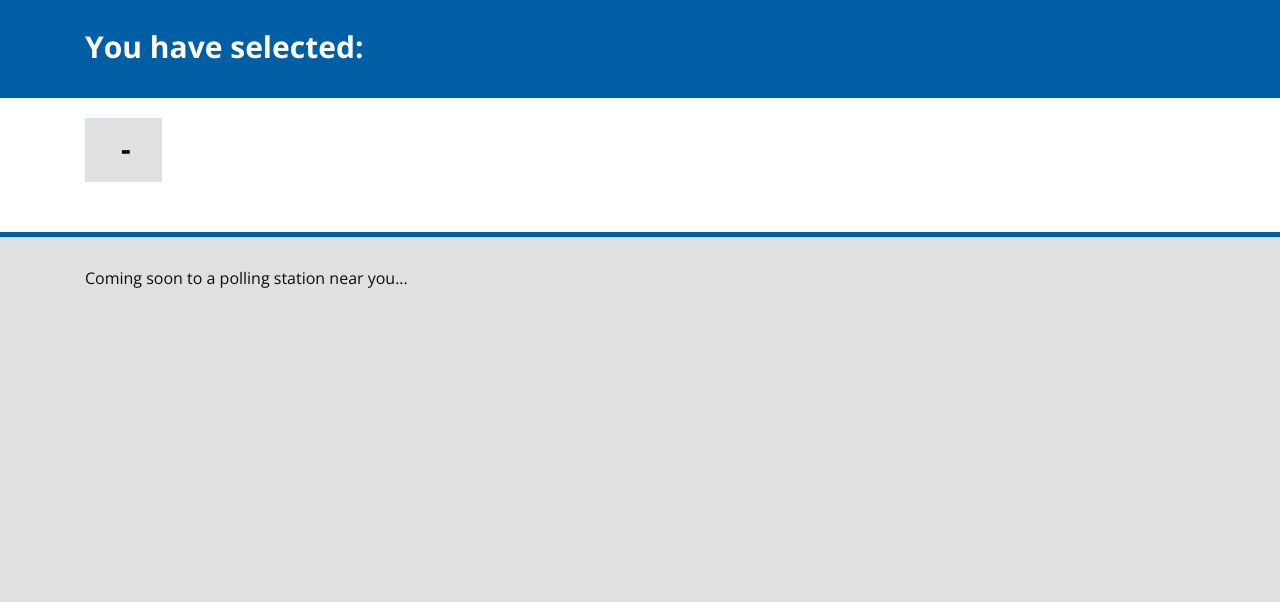
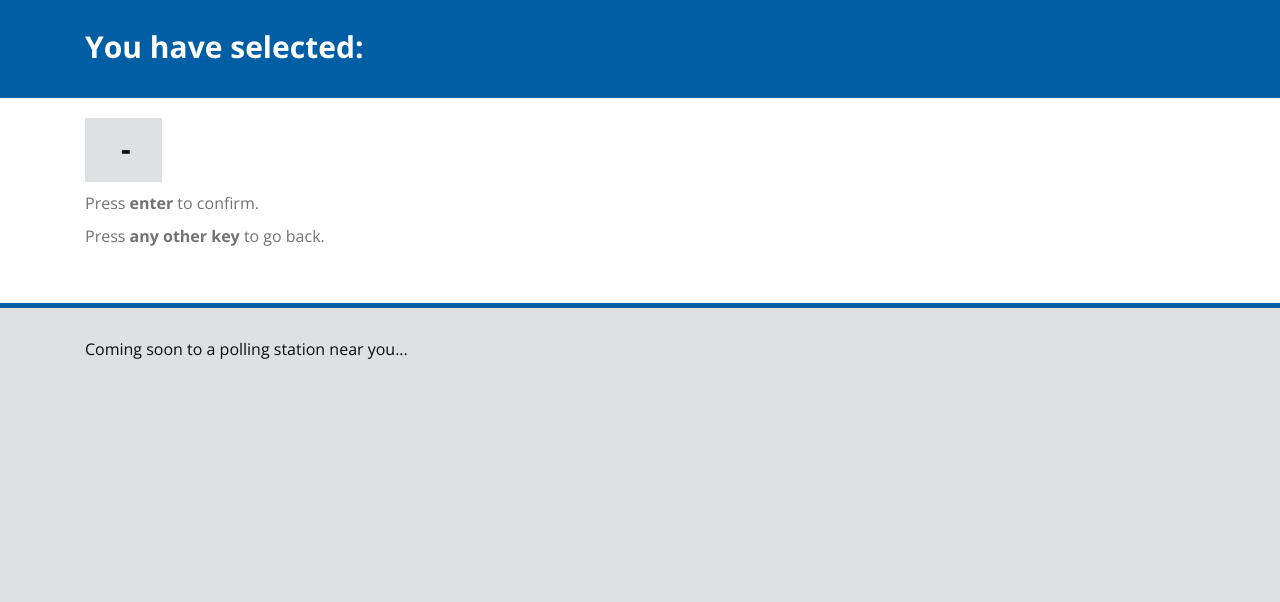
Before and after one commit to E-lection/Booth, a Flask app: template templates/confirm_vote.html in a window 1280 px wide. Shown: the part 77-679 px from the top of the page. Run offline with Flask 2, Linux system fonts and the light colour scheme; the template is opened without the code that fills it, so the values that code supplies are empty; some libraries are stand-ins or nearby versions.

Commit message:
Minor bug fixes in application and confirm_vote.

```diff
--- a/application.py
+++ b/application.py
@@ -99,6 +99,9 @@ def load_user(userid):
 @application.route('/', methods=['GET'])
 @login_required
 def enter_pin():
+    global voter_active
+    if voter_active:
+        return redirect('/cast-vote')
     form = PinForm(request.form)
     return render_template('enter_pin.html', form=form)
 
@@ -106,6 +109,9 @@ def enter_pin():
 @login_required
 def verify_pin():
     global voter_active
+    if voter_active:
+        return redirect('/cast-vote')
+
     form = PinForm(request.form)
     if form.validate_on_submit():
         pin = request.form['voterpin']
@@ -162,7 +168,6 @@ def show_candidate():
     global candidates_json
     global voted_candidate
     if voter_active and voted_candidate:
-        print (voted_candidate)
         return render_template('confirm_vote.html', candidate=voted_candidate)
     else:
         return redirect('')
--- a/templates/confirm_vote.html
+++ b/templates/confirm_vote.html
@@ -17,7 +17,7 @@
     <label class="block-label">
       {{ candidate.first_name }} {{ candidate.last_name }} - {{ candidate.party }}
     </label>
+    <p class="help-block">Press <b>enter</b> to confirm.</p>
+    <p class="help-block">Press <b>any other key</b> to go back.</p>
   </div>
-  <p class="help-block cast-vote" id="cast-vote">Press <b>enter</b> to confirm.</p>
-  <p class="help-block cast-vote" id="cast-vote">Press <b>any other key</b> to go back.</p>
 {% endblock %}
```
